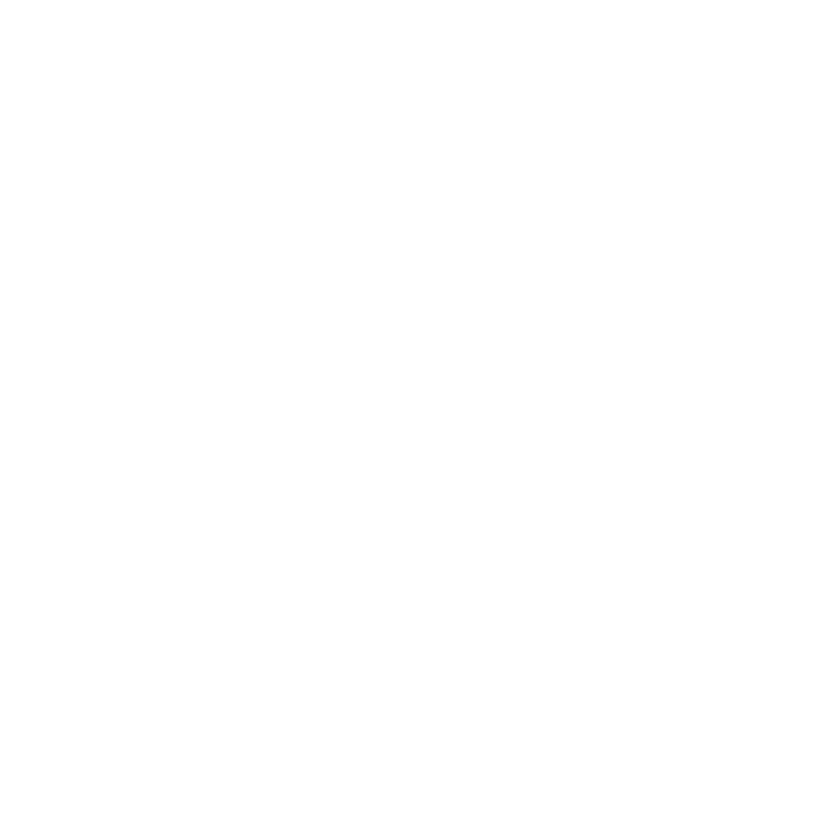
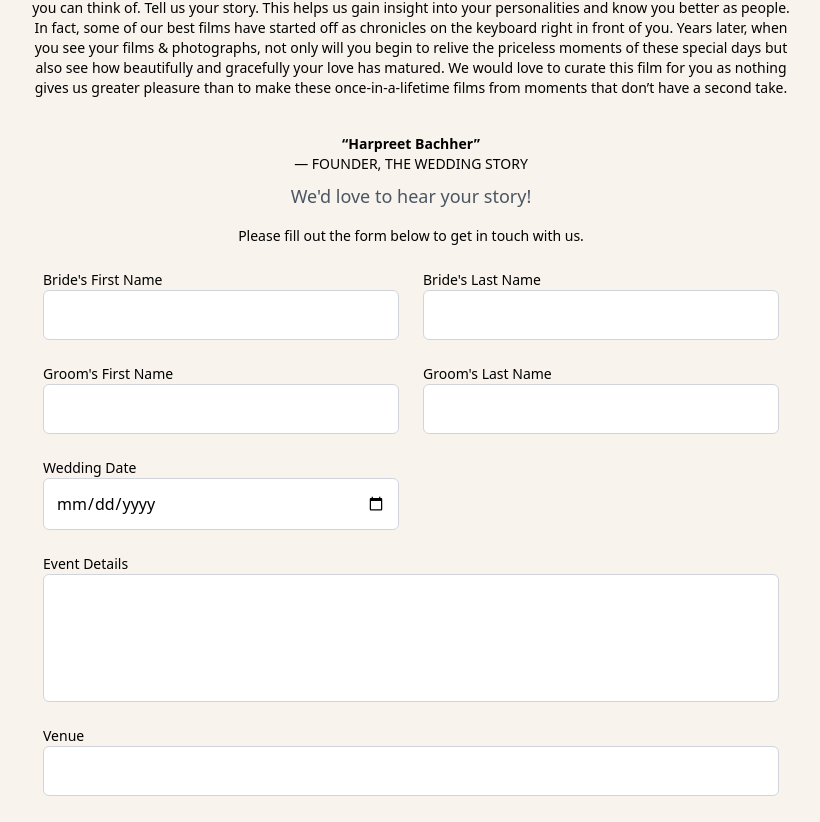
Before and after one commit to Rohit1802/Wedding-Stories, a Next.js app: page /contact in a window 1280 px wide. Shown: the part 272-1094 px from the top of the page, without its empty margins (229-1049 px from the left). Before the commit the page ends 800 px from the top, so only its background shows below. Built offline with nearby package versions, Linux system fonts and the light colour scheme.

Commit message:
contact page added , navbar updated

```diff
--- a/src/app/contact/page.jsx
+++ b/src/app/contact/page.jsx
@@ -1,7 +1,236 @@
-export default function Contact(){
-    return(
-        <div>
-            <h1>This is the contact page</h1>
+'use client';  // Marking this file as a Client Component
+
+import { useState } from 'react';
+
+export default function ContactPage() {
+  const [formData, setFormData] = useState({
+    brideFirstName: '',
+    brideLastName: '',
+    groomFirstName: '',
+    groomLastName: '',
+    weddingDate: '',
+    eventsDetails: '',
+    venue: '',
+    contactNumber: '',
+    email: '',
+    howDidYouHear: '',
+    yourStory: '',
+    yourThoughts: '',
+  });
+
+  const handleChange = (e) => {
+    const { name, value } = e.target;
+    setFormData({ ...formData, [name]: value });
+  };
+
+  const handleSubmit = (e) => {
+    e.preventDefault();
+    // Here you would typically handle form submission logic
+    console.log(formData);
+  };
+
+  return (
+    <div className="container mx-auto p-9 bg-primary">
+      <hr />
+      {/* Contact Us Section */}
+      <h2 className="text-3xl font-semibold text-center mb-4 tracking-wider font-hypatia-sans-pro">
+        Contact Us
+      </h2>
+      <hr />
+
+      {/* Combined Paragraph Content with limited width */}
+      <p className="font-calluna text-sm text-center mb-9 tracking-normal max-w-3xl mx-auto">
+        We love making films and are honoured to be considered by you to document your wedding story for posterity. This website best showcases our work – every film, every image, and every song here represents who we are and what we stand for. If you would like your wedding story to be filmed by us, grab a cup of coffee and write in every detail you can think of. Tell us your story. This helps us gain insight into your personalities and know you better as people. In fact, some of our best films have started off as chronicles on the keyboard right in front of you. Years later, when you see your films & photographs, not only will you begin to relive the priceless moments of these special days but also see how beautifully and gracefully your love has matured. We would love to curate this film for you as nothing gives us greater pleasure than to make these once-in-a-lifetime films from moments that don’t have a second take.
+      </p>
+
+      <p className="font-calluna text-sm text-center mb-2 tracking-normal max-w-3xl mx-auto">
+        <strong>“Harpreet Bachher”</strong><br />
+        — FOUNDER, THE WEDDING STORY
+      </p>
+
+      {/* Subtitle */}
+      <h3 className="text-lg text-gray-600 text-center mb-4">We'd love to hear your story!</h3>
+
+      <p className="font-calluna text-sm text-center mb-6 tracking-normal max-w-3xl mx-auto">
+        Please fill out the form below to get in touch with us.
+      </p>
+
+      {/* Contact Form */}
+      <form onSubmit={handleSubmit} className="max-w-3xl mx-auto px-4 space-y-6">
+        <div className="grid grid-cols-1 md:grid-cols-2 gap-6">
+          {/* Bride's Name */}
+          <div className="flex flex-col">
+            <label htmlFor="brideFirstName" className="text-sm font-medium">Bride's First Name</label>
+            <input
+              type="text"
+              id="brideFirstName"
+              name="brideFirstName"
+              value={formData.brideFirstName}
+              onChange={handleChange}
+              required
+              className="p-3 border border-gray-300 rounded-md"
+            />
+          </div>
+          <div className="flex flex-col">
+            <label htmlFor="brideLastName" className="text-sm font-medium">Bride's Last Name</label>
+            <input
+              type="text"
+              id="brideLastName"
+              name="brideLastName"
+              value={formData.brideLastName}
+              onChange={handleChange}
+              required
+              className="p-3 border border-gray-300 rounded-md"
+            />
+          </div>
+
+          {/* Groom's Name */}
+          <div className="flex flex-col">
+            <label htmlFor="groomFirstName" className="text-sm font-medium">Groom's First Name</label>
+            <input
+              type="text"
+              id="groomFirstName"
+              name="groomFirstName"
+              value={formData.groomFirstName}
+              onChange={handleChange}
+              required
+              className="p-3 border border-gray-300 rounded-md"
+            />
+          </div>
+          <div className="flex flex-col">
+            <label htmlFor="groomLastName" className="text-sm font-medium">Groom's Last Name</label>
+            <input
+              type="text"
+              id="groomLastName"
+              name="groomLastName"
+              value={formData.groomLastName}
+              onChange={handleChange}
+              required
+              className="p-3 border border-gray-300 rounded-md"
+            />
+          </div>
+
+          {/* Wedding Date */}
+          <div className="flex flex-col">
+            <label htmlFor="weddingDate" className="text-sm font-medium">Wedding Date</label>
+            <input
+              type="date"
+              id="weddingDate"
+              name="weddingDate"
+              value={formData.weddingDate}
+              onChange={handleChange}
+              required
+              className="p-3 border border-gray-300 rounded-md"
+            />
+          </div>
         </div>
-    )
+
+        {/* Event Details */}
+        <div className="flex flex-col">
+          <label htmlFor="eventsDetails" className="text-sm font-medium">Event Details</label>
+          <textarea
+            id="eventsDetails"
+            name="eventsDetails"
+            value={formData.eventsDetails}
+            onChange={handleChange}
+            required
+            className="p-3 border border-gray-300 rounded-md resize-none h-32"
+            rows="4"
+          />
+        </div>
+
+        {/* Venue */}
+        <div className="flex flex-col">
+          <label htmlFor="venue" className="text-sm font-medium">Venue</label>
+          <input
+            type="text"
+            id="venue"
+            name="venue"
+            value={formData.venue}
+            onChange={handleChange}
+            required
+            className="p-3 border border-gray-300 rounded-md"
+          />
+        </div>
+
+        {/* Contact Info */}
+        <div className="grid grid-cols-1 md:grid-cols-2 gap-6">
+          <div className="flex flex-col">
+            <label htmlFor="contactNumber" className="text-sm font-medium">Contact Number</label>
+            <input
+              type="tel"
+              id="contactNumber"
+              name="contactNumber"
+              value={formData.contactNumber}
+              onChange={handleChange}
+              required
+              className="p-3 border border-gray-300 rounded-md"
+            />
+          </div>
+          <div className="flex flex-col">
+            <label htmlFor="email" className="text-sm font-medium">Your Email</label>
+            <input
+              type="email"
+              id="email"
+              name="email"
+              value={formData.email}
+              onChange={handleChange}
+              required
+              className="p-3 border border-gray-300 rounded-md"
+            />
+          </div>
+        </div>
+
+        {/* How did you hear about us */}
+        <div className="flex flex-col">
+          <label htmlFor="howDidYouHear" className="text-sm font-medium">How did you hear about us?</label>
+          <select
+            id="howDidYouHear"
+            name="howDidYouHear"
+            value={formData.howDidYouHear}
+            onChange={handleChange}
+            required
+            className="p-3 border border-gray-300 rounded-md"
+          >
+            <option value="">Select</option>
+            <option value="Instagram">Instagram</option>
+            <option value="Friend's Wedding">Friend's Wedding</option>
+            <option value="Magazine">Magazine</option>
+            <option value="Facebook">Facebook</option>
+            <option value="Relative/Friend">Through a relative / friend</option>
+          </select>
+        </div>
+
+        {/* Story */}
+        <div className="flex flex-col">
+          <label htmlFor="yourStory" className="text-sm font-medium">Your Story</label>
+          <textarea
+            id="yourStory"
+            name="yourStory"
+            value={formData.yourStory}
+            onChange={handleChange}
+            required
+            className="p-3 border border-gray-300 rounded-md resize-none h-32"
+            rows="4"
+          />
+        </div>
+
+        {/* Thoughts */}
+        <div className="flex flex-col">
+          <label htmlFor="yourThoughts" className="text-sm font-medium">Your Thoughts</label>
+          <textarea
+            id="yourThoughts"
+            name="yourThoughts"
+            value={formData.yourThoughts}
+            onChange={handleChange}
+            required
+            className="p-3 border border-gray-300 rounded-md resize-none h-32"
+            rows="4"
+          />
+        </div>
+
+        <button type="submit" className="w-full py-3 bg-gray-700 text-white rounded-md hover:bg-gray-900">Submit</button>
+      </form>
+    </div>
+  );
 }
```
